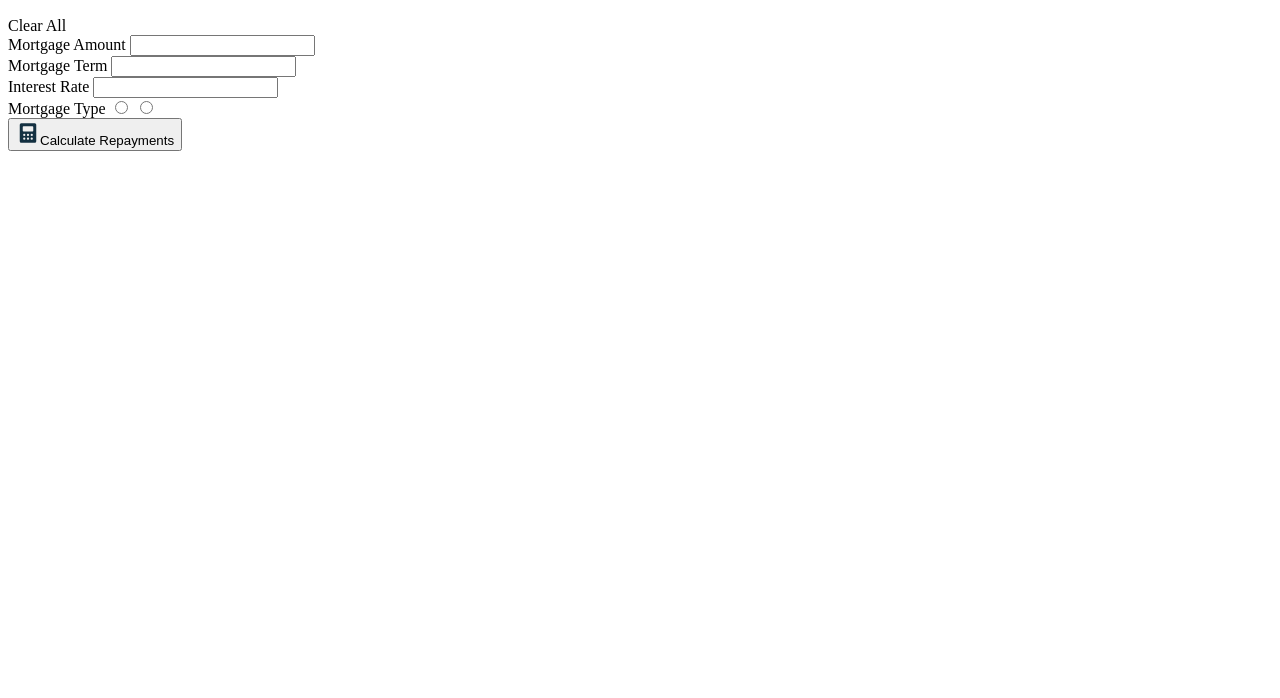
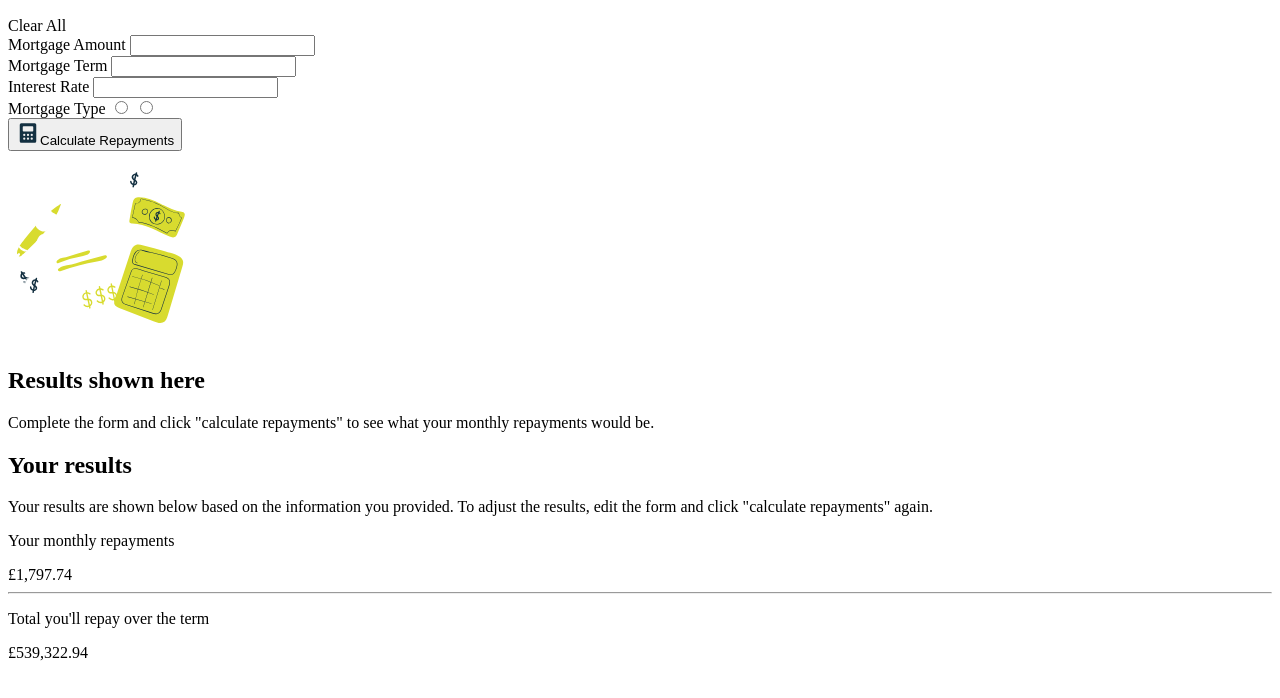
Before and after one commit to faekhatami/mortgage-repayment-calculator-main, a plain HTML site: page index.html in a window 1280 px wide. Shown: the part 50-748 px from the top of the page. Drawn offline with Linux system fonts and the light colour scheme.

Commit message:
html layout

```diff
--- a/index.html
+++ b/index.html
@@ -47,7 +47,25 @@
         <button><img src="./assets/images/icon-calculator.svg">Calculate Repayments</button>
       </footer>
     </section>
-    <section class="results"></section>
+    <section class="results">
+      <div class="results1">
+        <img src="./assets/images/illustration-empty.svg">
+        <h1>Results shown here</h1>
+        <p>Complete the form and click "calculate repayments" to see what your monthly repayments would be.</p>
+      </div>
+      <div class="results2">
+        <h1>Your results</h1>
+        <p>Your results are shown below based on the information you provided. To adjust the results, edit the form and
+          click "calculate repayments" again.</p>
+        <div>
+          <p>Your monthly repayments</p>
+          <div>£1,797.74</div>
+          <hr>
+          <p>Total you'll repay over the term</p>
+          <div>£539,322.94</div>
+        </div>
+      </div>
+    </section>
   </main>
 
 </body>
```
